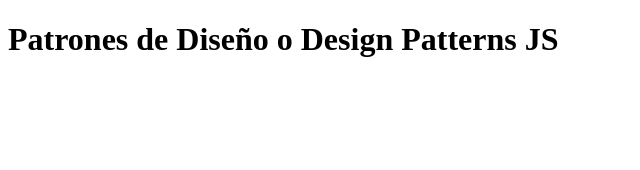
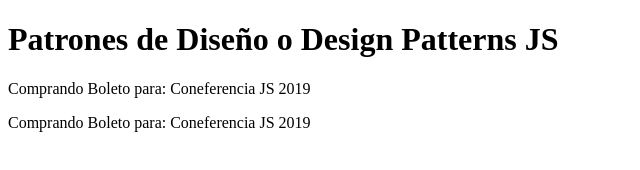
Before and after one commit to Albertoenriquepaulo/FirstRepo, a plain HTML site: page 168_PatronesJS/index.html in a window 1280 px wide. Shown: the whole page, without its empty margins (0-640 px from the left). Drawn offline with Linux system fonts and the light colour scheme.

Commit message:
169. Module - Module Pattern ( 2 de 2 )

```diff
--- a/168_PatronesJS/index.html
+++ b/168_PatronesJS/index.html
@@ -8,7 +8,7 @@
 </head>
 <body>
     <h1>Patrones de Diseño o Design Patterns JS</h1>
-
+    <div id="app"></div>
 
     <script src="js/module.js"></script>
 </body>
--- a/168_PatronesJS/js/module.js
+++ b/168_PatronesJS/js/module.js
@@ -1,14 +1,23 @@
 const comprarBoleto = (function() {
     // Privado, lo que está fuera del return es privado, no puede ser accedido fuera del programa
     let evento = 'Coneferencia JS 2019';
-    let precio = 200;
+    const adquirirBoleto = () =>{
+        const elemento = document.createElement('p');
+        elemento.textContent = `Comprando Boleto para: ${evento}`;
+        document.querySelector('#app').appendChild(elemento);
+    }
 
     // Publico
     return {
         mostrarBoleto: function () {
-            console.log(evento);
+            adquirirBoleto();
+        },
+
+        mostrarBoleto1: () => {
+            adquirirBoleto();
         }
     }
 })();
 
 comprarBoleto.mostrarBoleto();
+comprarBoleto.mostrarBoleto1();
```
